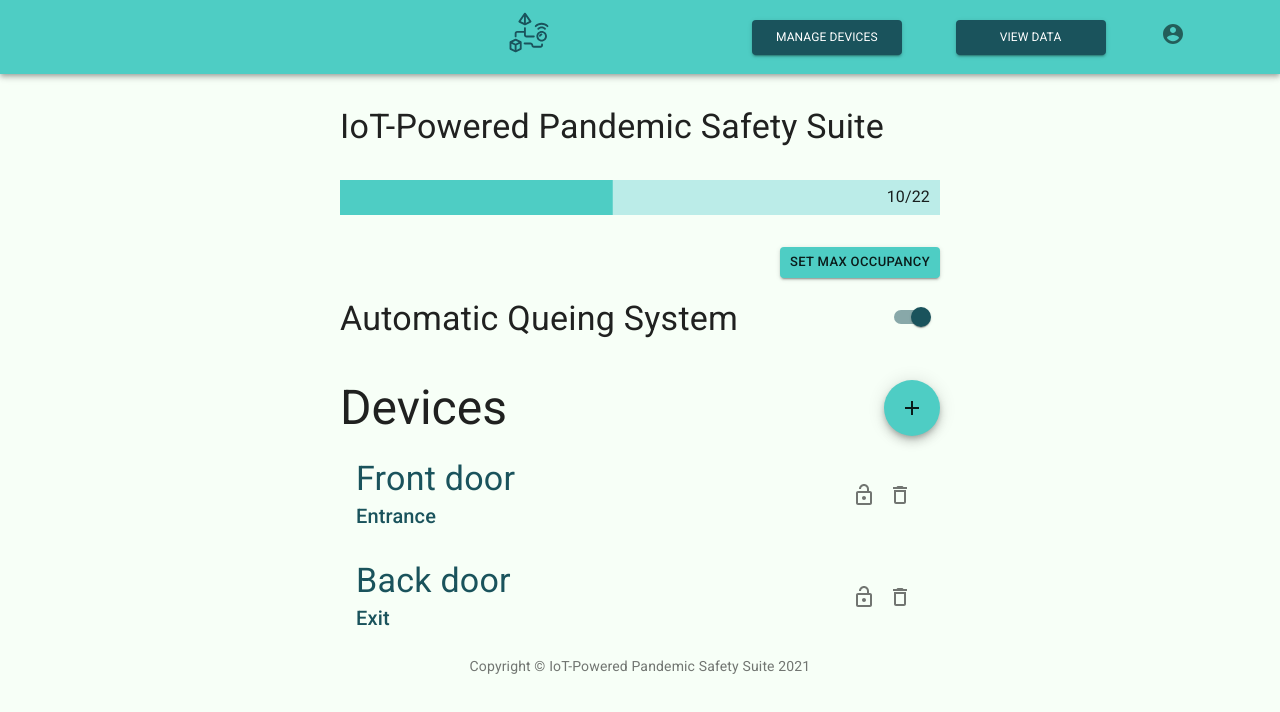
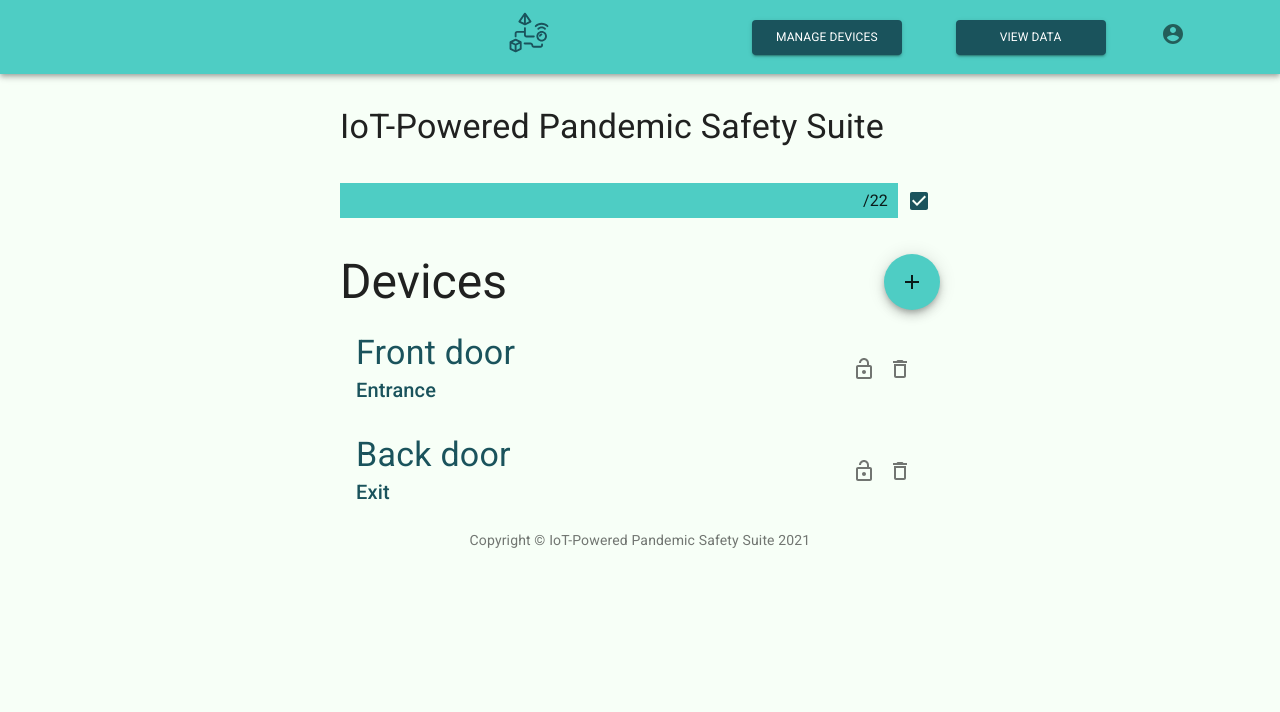
Before and after one commit to SWENG-Group-9/Frontend, a React (Create React App) app: page / in a window 1280 px wide. Shown: the top 712 px of the page. Built offline with nearby package versions, Linux system fonts and the light colour scheme.

Commit message:
Added toggle for enabling and disabling the queuing system

```diff
--- a/src/App.js
+++ b/src/App.js
@@ -2,12 +2,13 @@ import React, { useState, useEffect } from "react";
 import Container from "@material-ui/core/Container";
 import Typography from "@material-ui/core/Typography";
 import Box from "@material-ui/core/Box";
+import Switch from "@material-ui/core/Switch";
 import Grid from "@material-ui/core/Grid";
 import Link from "@material-ui/core/Link";
 import DevicesTable from "./DevicesTable";
 import CircularProgress from "@material-ui/core/CircularProgress";
 import CapacityBar from "./CapacityBar";
-import ImplementQueingPolicy from "./ImplementQueueingPolicy";
+import Checkbox from "@material-ui/core/Checkbox";
 
 function Copyright() {
   return (
@@ -25,6 +26,11 @@ export default function App() {
   const [error, setError] = useState(null);
   const [isLoaded, setIsLoaded] = useState(true);
   const [items, setItems] = useState([]);
+  const [enabled, setEnabled] = useState(true);
+
+  const handleEnable = (event) => {
+    setEnabled(event.target.checked);
+  };
 
   // // Note: the empty deps array [] means
   // // this useEffect will run once
@@ -79,13 +85,14 @@ export default function App() {
                 IoT-Powered Pandemic Safety Suite
               </Typography>
             </Box>
-            <Box my={4}>
-              <CapacityBar value={10} max={22} />
+            <Box my={4} display="flex">
+              <Box flexGrow={1} alignSelf="center">
+                <CapacityBar current={10} max={22} />
+              </Box>
+              <Box alignSelf="center">
+                <Checkbox checked={enabled} onChange={handleEnable} />
+              </Box>
             </Box>
-            <ImplementQueingPolicy />
-            <br />
-
-            <br />
             <DevicesTable />
             <Copyright />
           </Box>
```
